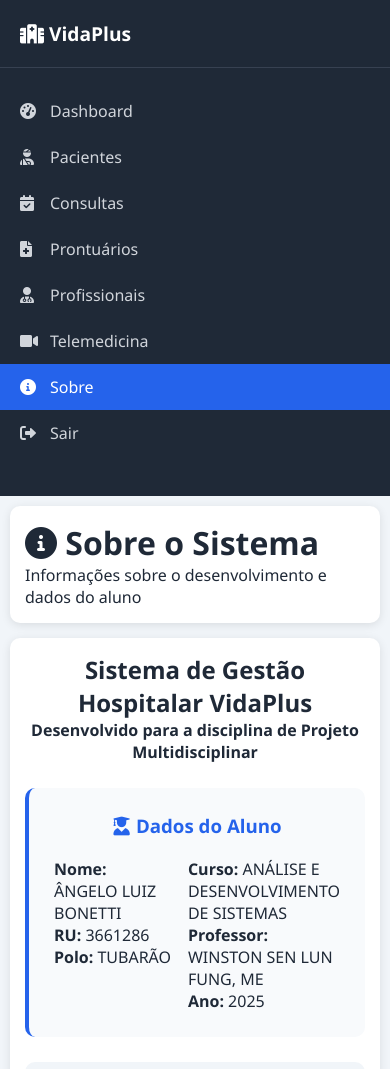
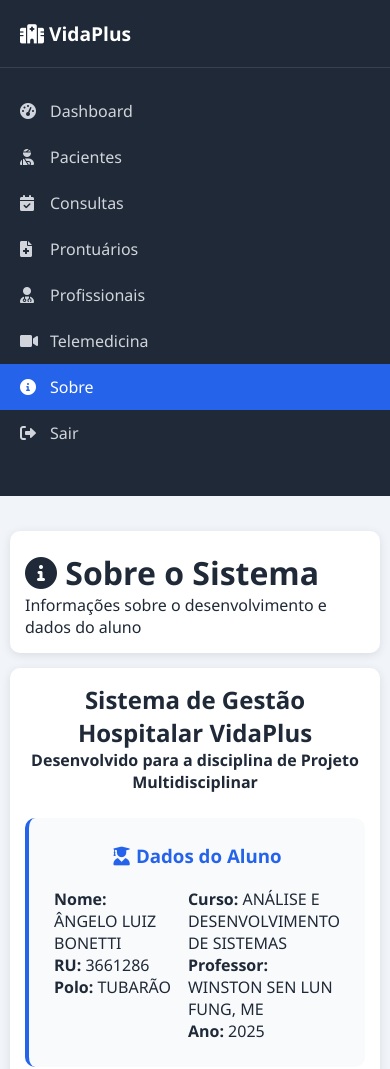
Before and after one commit to AngeloBonetti/sistema-hospitalar, a plain HTML site: page sobre.html in a window 390 px wide. Shown: the top 1069 px of the page. Drawn offline with Linux system fonts and the light colour scheme; sample sign-in values are in the browser's storage.

Commit message:
correções

```diff
--- a/css/style.css
+++ b/css/style.css
@@ -494,3 +494,23 @@ th {
         padding: 15px;
     }
 }
+
+/* CORREÇÃO APENAS PARA O HEADER NO MOBILE */
+@media (max-width: 768px) {
+    .header {
+        margin-top: 20px !important;
+        padding-top: 15px !important;
+    }
+
+    .main-content {
+        padding-top: 10px;
+    }
+}
+
+/* CORREÇÃO ESPECÍFICA PARA IPHONE */
+@media (max-width: 390px) {
+    .header {
+        margin-top: 25px !important;
+        padding-top: 20px !important;
+    }
+}
```
